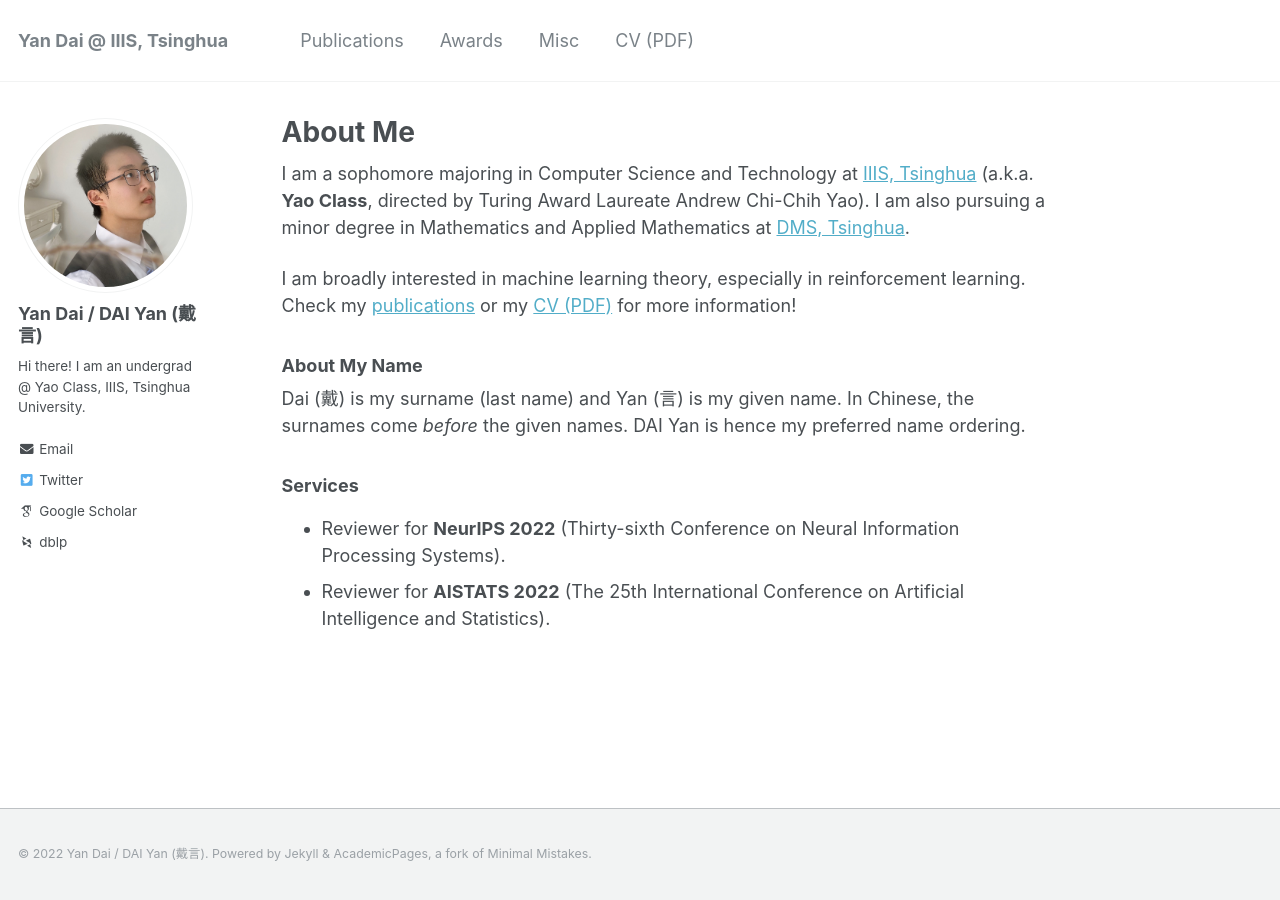
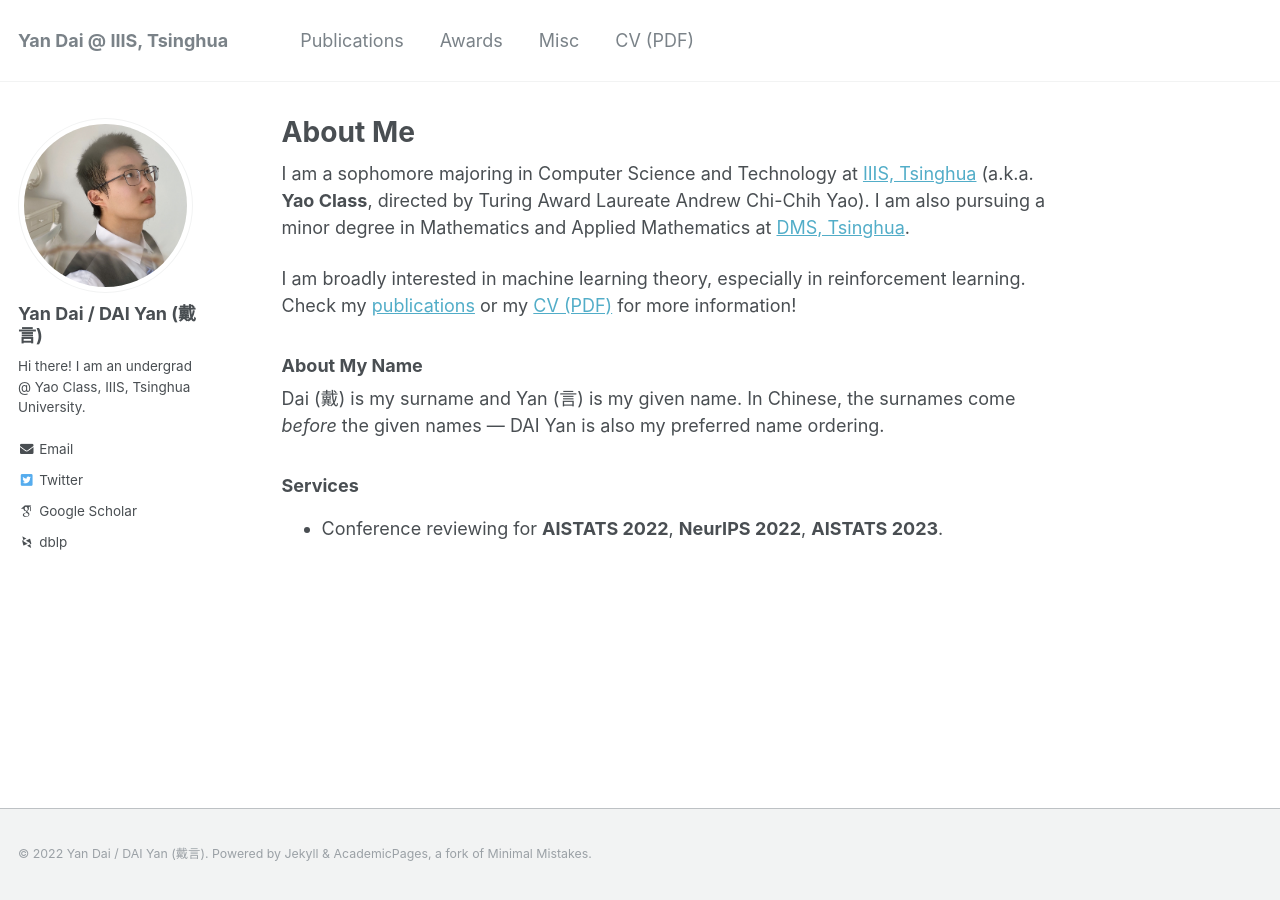
Before and after one commit to yandaichn/yandaichn.github.io, a Jekyll site: the page built from _pages/about.md, in a window 1280 px wide. Built offline with Jekyll 4.4.1, drawn with Linux system fonts in a browser that asks for light colours; some web fonts are replaced.

Commit message:
Update about

```diff
--- a/_pages/about.md
+++ b/_pages/about.md
@@ -13,8 +13,7 @@ I am a sophomore majoring in Computer Science and Technology at [IIIS, Tsinghua]
 I am broadly interested in machine learning theory, especially in reinforcement learning. Check my [publications](publications) or my [CV (PDF)](CV_Yan.pdf) for more information!
 
 ### About My Name
-Dai (戴) is my surname (last name) and Yan (言) is my given name. In Chinese, the surnames come *before* the given names. DAI Yan is hence my preferred name ordering.
+Dai (戴) is my surname and Yan (言) is my given name. In Chinese, the surnames come *before* the given names --- DAI Yan is also my preferred name ordering.
 
 ### Services
-* Reviewer for **NeurIPS 2022** (Thirty-sixth Conference on Neural Information Processing Systems).
-* Reviewer for **AISTATS 2022** (The 25th International Conference on Artificial Intelligence and Statistics).
+* Conference reviewing for **AISTATS 2022**, **NeurIPS 2022**, **AISTATS 2023**.
```
Also changed, not shown: 2 other files.
